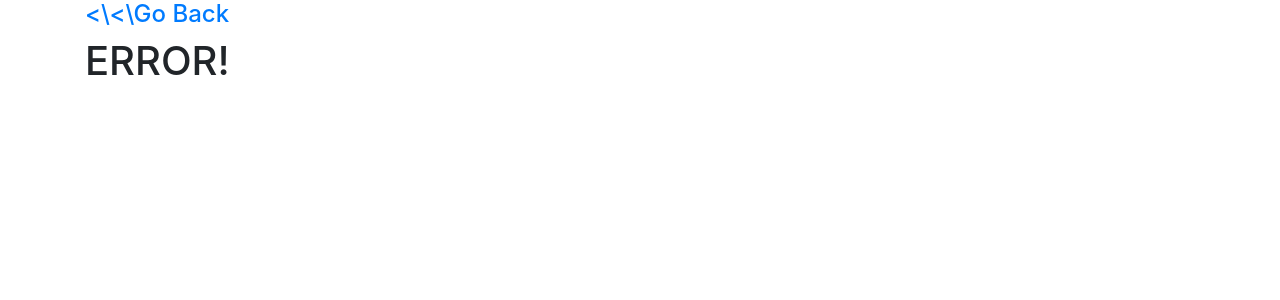
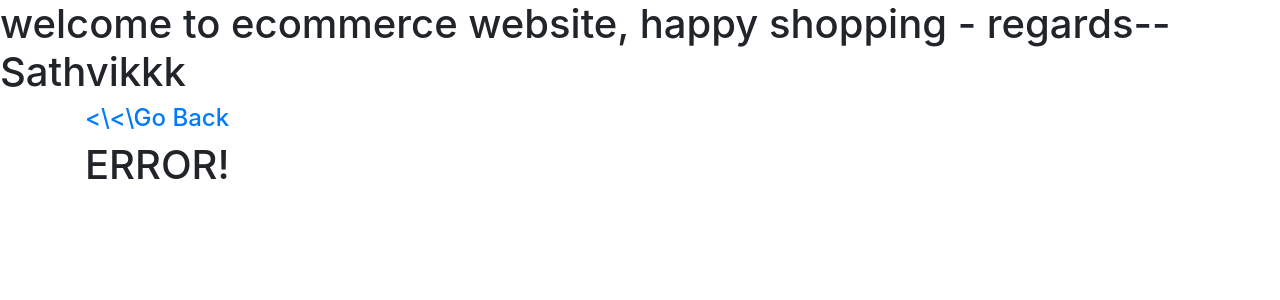
Before and after one commit to sathvikkk/flaskwebapp, a Flask app: template Ecommerce-master/templates/error.html in a window 1280 px wide. Shown: the top 300 px of the page. Run offline with Flask 2, Linux system fonts and the light colour scheme; the template is opened without the code that fills it, so the values that code supplies are empty; some libraries are stand-ins or nearby versions.

Commit message:
Update layout.html

```diff
--- a/Ecommerce-master/templates/layout.html
+++ b/Ecommerce-master/templates/layout.html
@@ -11,6 +11,7 @@
 	<meta name="viewport" content="width=device-width, initial-scale=1.0">
 </head>
 <body>
+	<h1>welcome to ecommerce website, happy shopping - regards-- Sathvikkk</h1>
 	{% block body %}
     {% endblock %}
 </body>
```
